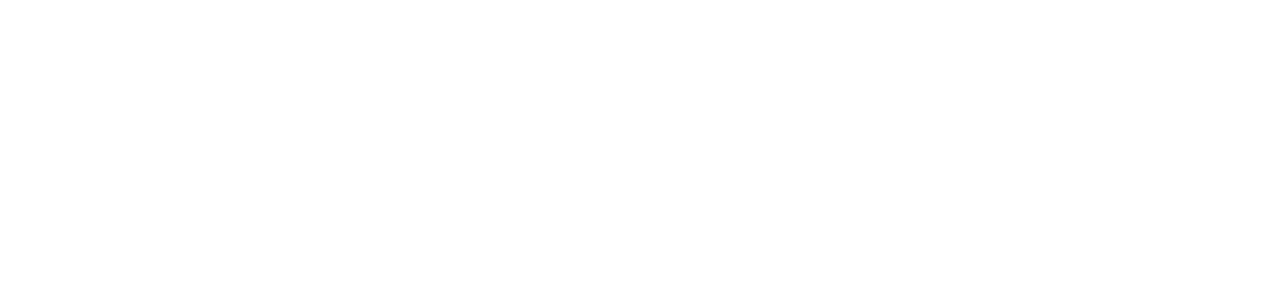
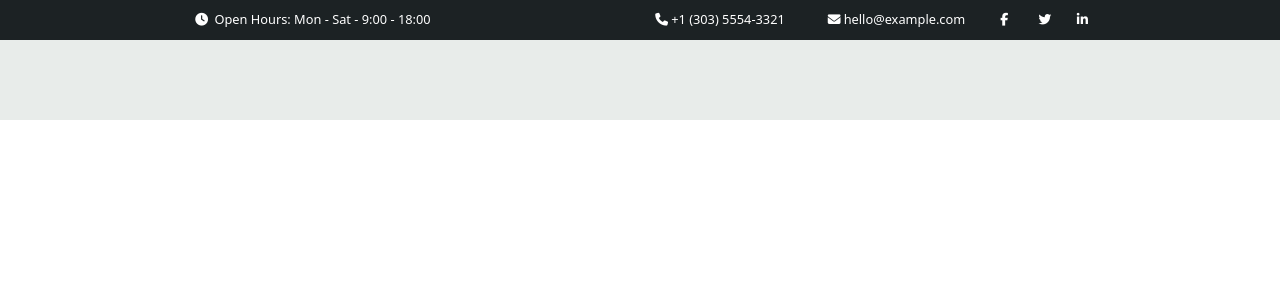
Before and after one commit to andrearicciotti/insurance-consulting, a Vue app: page / in a window 1280 px wide. Shown: the top 300 px of the page. Built offline with nearby package versions, Linux system fonts and the light colour scheme.

Commit message:
add: header component (wip)

```diff
--- a/src/components/HeaderApp.vue
+++ b/src/components/HeaderApp.vue
@@ -9,11 +9,107 @@
 </script>
 
 <template>
+    <header>
 
+        <div class="header-top">
+
+            <div class="ms_container">
+
+                <div class="row align-content-center">
+
+                    <div class="col-6 justify-content-start">
+                        <i class="fa-solid fa-clock"></i>
+                        <span> Open Hours: Mon - Sat - 9:00 - 18:00</span>
+                    </div>
+
+                    <div class="col-6">
+
+                        <div class="row align-content-center">
+                            <div class="col-9">
+                                <div class="row align-content-center">
+                                    <div class="col-6"><i class="fa-solid fa-phone"></i><span>+1 (303) 5554-3321</span>
+                                    </div>
+                                    <div class="col-6"><i class="fa-solid fa-envelope"></i><span>hello@example.com</span>
+                                    </div>
+                                </div>
+                            </div>
+
+                            <div class="col-3">
+                                <div class="row align-content-center">
+                                    <div class="col-4">
+                                        <i class="fa-brands fa-facebook-f"></i>
+                                    </div>
+                                    <div class="col-4">
+                                        <i class="fa-brands fa-twitter"></i>
+                                    </div>
+                                    <div class="col-4">
+                                        <i class="fa-brands fa-linkedin-in"></i>
+                                    </div>
+                                </div>
+                            </div>
+                        </div>
+
+                    </div>
+
+                </div>
+
+            </div>
+
+        </div>
+
+        <div class="header-bottom">
+
+            <div class="ms_container">
+
+            </div>
+
+        </div>
+
+    </header>
 </template>
 
 <style lang="scss" scoped>
 @use '../style/partials/mixins' as *;
 @use '../style/partials/variables' as *;
 
+header {
+    height: $header-heigth;
+
+    .header-top {
+        width: 100%;
+        height: calc($header-heigth / 3);
+        background-color: $shark-color;
+        color: $white-color;
+        font-size: .8rem;
+
+        .ms_container {
+            width: 70%;
+            height: 100%;
+            margin: 0 auto;
+
+            .row {
+                height: 100%;
+
+                i {
+                    margin: 0 .2rem;
+                }
+            }
+        }
+    }
+
+    .header-bottom {
+        height: calc($header-heigth / 3 * 2);
+        width: 100%;
+        background-color: $black-haze-color;
+
+        .ms_container {
+            width: 70%;
+            height: 100%;
+            margin: 0 auto;
+
+
+        }
+    }
+
+}
 </style>
--- a/src/style/partials/_variables.scss
+++ b/src/style/partials/_variables.scss
@@ -23,3 +23,7 @@
 $elf-green-color: #058282;
 $limed-spruce-color: #3c4955;
 $di-serria-color: #dd945c;
+
+
+// size
+$header-heigth: 120px;
```
